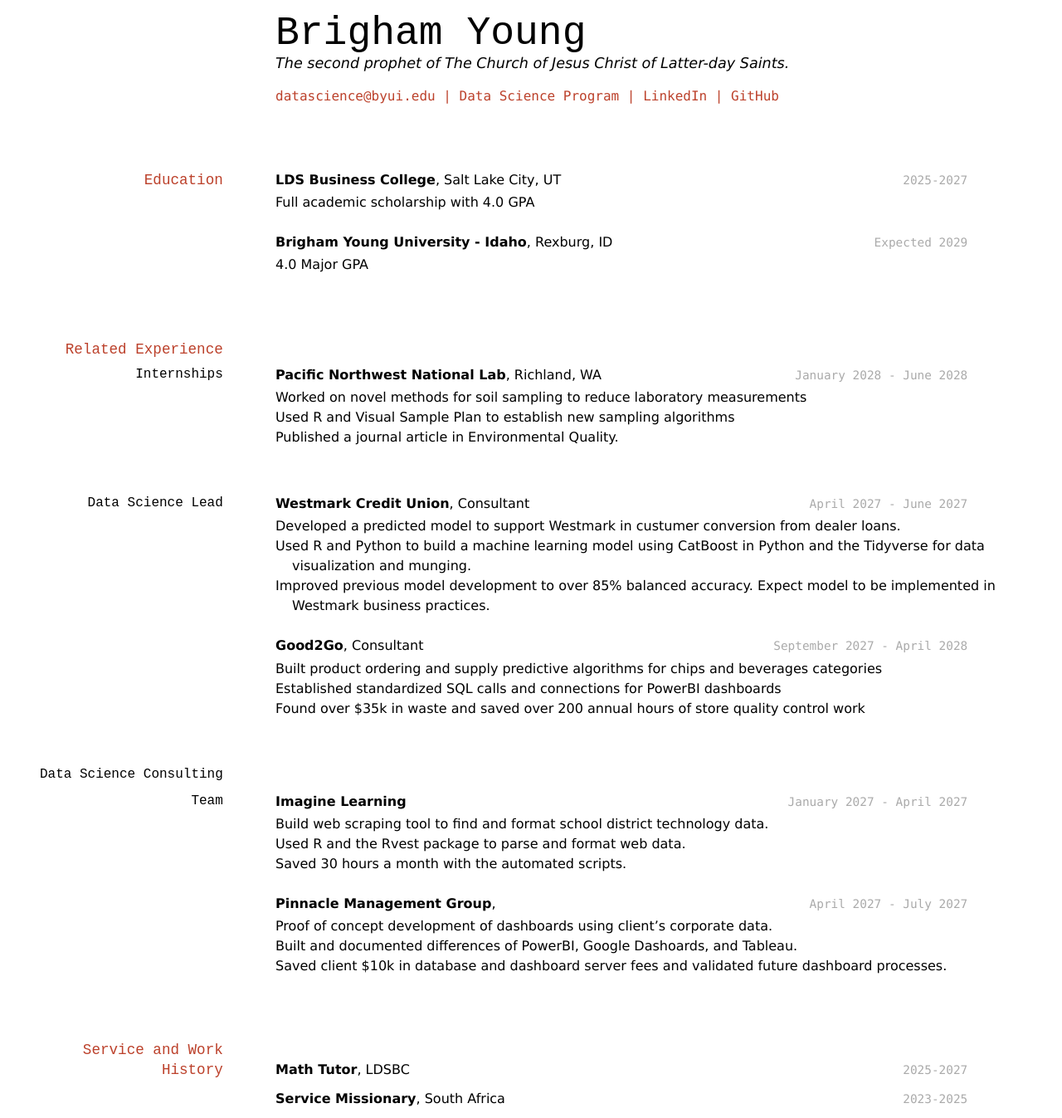
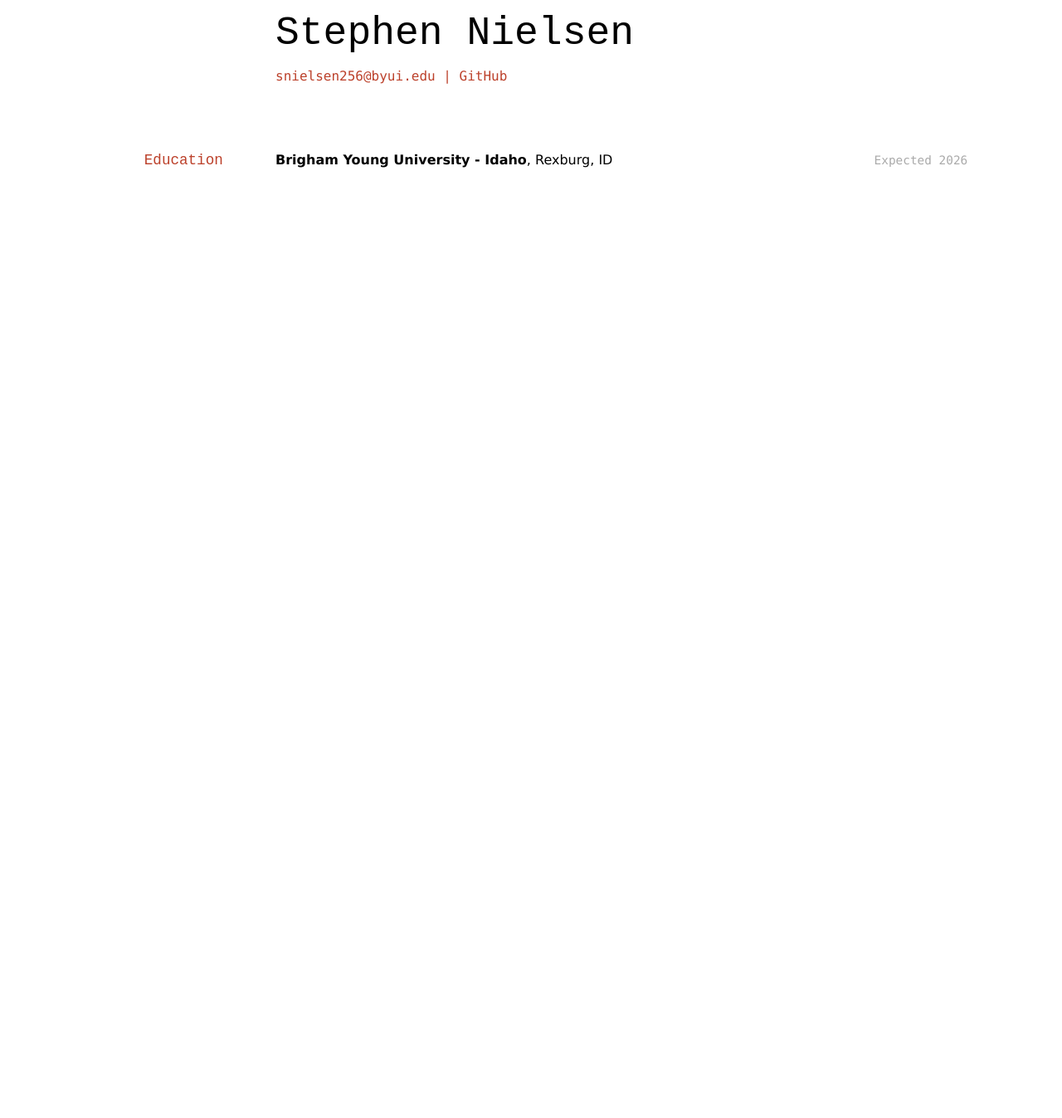
Before and after one commit to byuids-resumes/snielsen256-DS-Resume, a Jekyll site: the page built from docs/index.md, in a window 1280 px wide. Shown: the whole page at 83% size. Built offline with Jekyll 4.4.1, drawn with Linux system fonts in a browser that asks for light colours; after the commit the page ends 900 px from its top, so only the background shows below that.

Commit message:
updated resume

```diff
--- a/docs/index.md
+++ b/docs/index.md
@@ -1,85 +1,20 @@
 ---
 layout: cv
-title: Brigham Young's Resume
+title: Stephen Nielsen's Resume
 ---
-# Brigham Young
-The second prophet of The Church of Jesus Christ of Latter-day Saints.
+# Stephen Nielsen
 
 <div id="webaddress">
-<a href="datascience@byui.edu">datascience@byui.edu</a>
-| <a href="https://byuidatascience.github.io/development.html">Data Science Program</a>
-| <a href="https://www.linkedin.com/groups/13537407/">LinkedIn</a>
-| <a href="https://github.com/byuids-resumes">GitHub</a>
+<a href="snielsen256@byui.edu">snielsen256@byui.edu</a>
+| <a href="https://github.com/snielsen256">GitHub</a>
 </div>
 
 <!-- https://www.monique.tech/the-art-of-markdown -->
 
 ## Education
 
-`2025-2027`
-__LDS Business College__, Salt Lake City, UT
-
-- Full academic scholarship with 4.0 GPA
-
-`Expected 2029`
+`Expected 2026`
 __Brigham Young University - Idaho__, Rexburg, ID
-
-- 4.0 Major GPA
-
-
-## Related Experience
-
-### Internships
-
-`January 2028 - June 2028`
-__Pacific Northwest National Lab__, Richland, WA
-
-- Worked on novel methods for soil sampling to reduce laboratory measurements
-- Used R and Visual Sample Plan to establish new sampling algorithms
-- Published a journal article in Environmental Quality.
-
-### Data Science Lead
-
-`April 2027 - June 2027`
-__Westmark Credit Union__, Consultant
-
-- Developed a predicted model to support Westmark in custumer conversion from dealer loans.
-- Used R and Python to build a machine learning model using CatBoost in Python and the Tidyverse for data visualization and munging.
-- Improved previous model development to over 85% balanced accuracy. Expect model to be implemented in Westmark business practices.
-
-`September 2027 - April 2028`
-__Good2Go__, Consultant
-
-- Built product ordering and supply predictive algorithms for chips and beverages categories
-- Established standardized SQL calls and connections for PowerBI dashboards
-- Found over $35k in waste and saved over 200 annual hours of store quality control work
-
-### Data Science Consulting Team
-
-`January 2027 - April 2027`
-__Imagine Learning__
-
-- Build web scraping tool to find and format school district technology data.
-- Used R and the Rvest package to parse and format web data.
-- Saved 30 hours a month with the automated scripts.
-
-`April 2027 - July 2027`
-__Pinnacle Management Group__,
-
-- Proof of concept development of dashboards using client's corporate data.
-- Built and documented differences of PowerBI, Google Dashoards, and Tableau.
-- Saved client $10k in database and dashboard server fees and validated future dashboard processes.
-
-
-## Service and Work History
-
-`2025-2027`
-__Math Tutor__, LDSBC
-
-
-`2023-2025`
-__Service Missionary__, South Africa
-
 
 
 <!-- ### Footer
```
